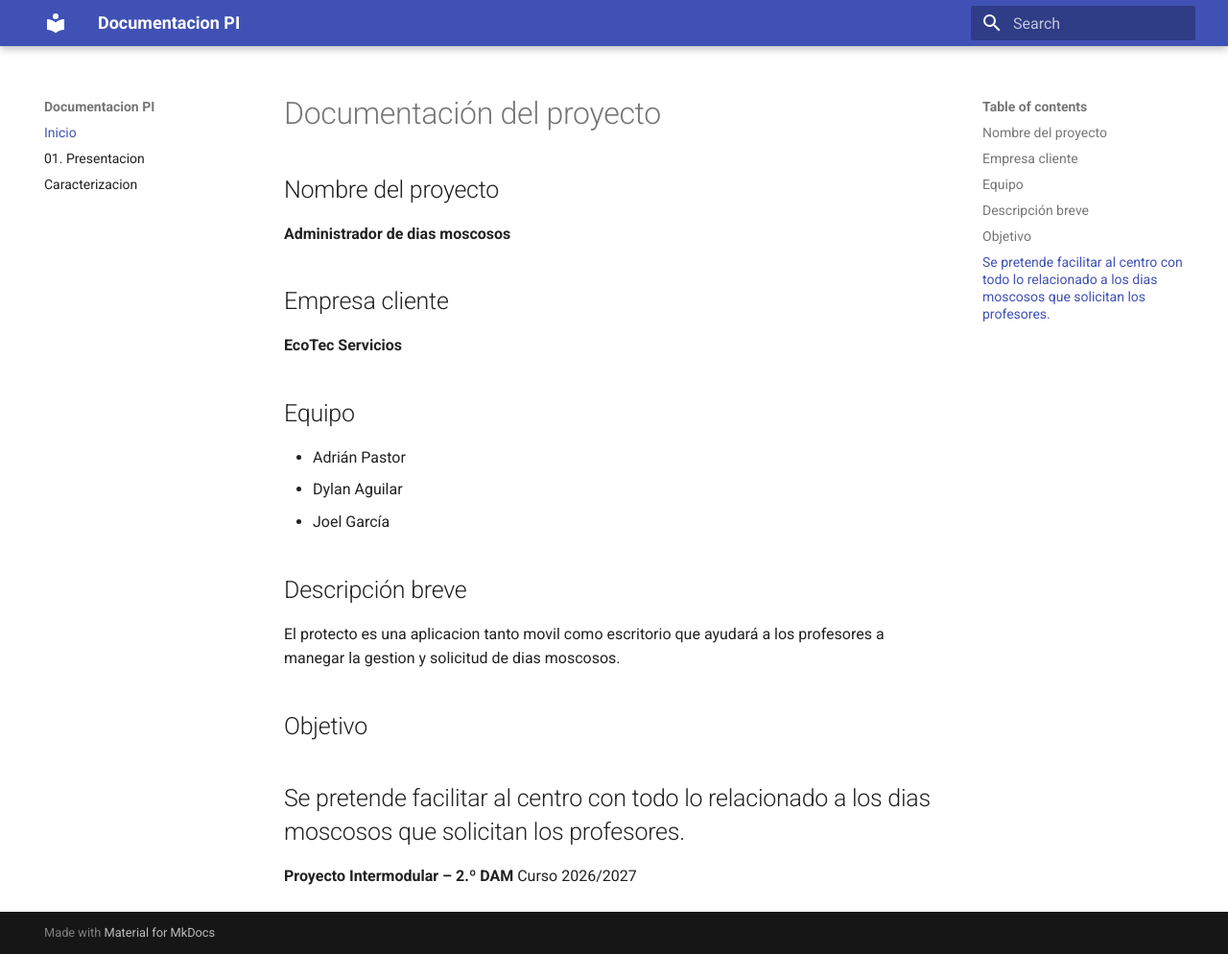
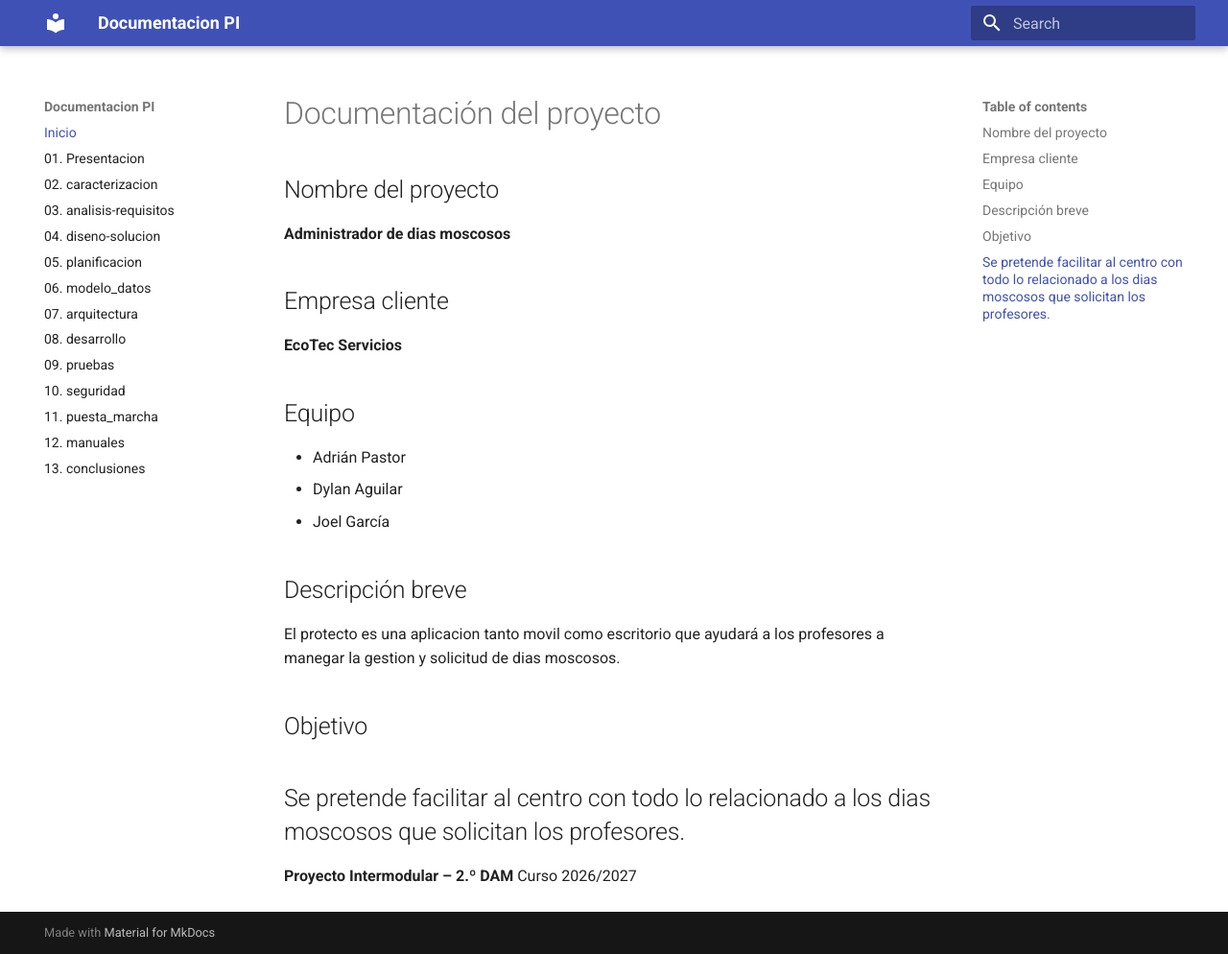
Before and after one commit to adritramfastidio/documentacion-pi, an MkDocs documentation site: the page built from docs/index.md, in a window 1280 px wide and 994 px high. Shown: the whole window at 96% size. Built offline with MkDocs 1.6.1 and Material for MkDocs 9.7.7, drawn with Linux system fonts in a browser that asks for light colours.

Commit message:
estructura entera comlpetada

```diff
--- a/mkdocs.yml
+++ b/mkdocs.yml
@@ -4,4 +4,15 @@ theme:
 nav:
 - Inicio: index.md
 - 01. Presentacion: 01 - presentacion.md
-- Caracterizacion: caracterizacion.md
+- 02. caracterizacion: 02 - caracterizacion.md
+- 03. analisis-requisitos: 03 - analisis-requisitos.md
+- 04. diseno-solucion: 04 - diseno-solucion.md
+- 05. planificacion: 05 - planificacion.md
+- 06. modelo_datos: 06 - modelo_datos
+- 07. arquitectura: 07 - arquitectura.md
+- 08. desarrollo: 08 - desarrollo.md
+- 09. pruebas: 09 - pruebas.md
+- 10. seguridad: 10 - seguridad.md
+- 11. puesta_marcha: 11 - puesta_marcha.md
+- 12. manuales: 12 - manuales.md
+- 13. conclusiones: 13 - conclusiones.md
```
Also changed, not shown: site/01 - presentacion/index.html, site/02 - caracterizacion/index.html, site/03 - analisis-requisitos/index.html, site/04 - diseno-solucion/index.html, site/05 - planificacion/index.html, site/06 - modelo_datos/index.html, site/07 - arquitectura/index.html, site/08 - desarrollo/index.html, site/09 - pruebas/index.html, site/10 - seguridad/index.html, site/11 - puesta_marcha/index.html, site/12 - manuales/index.html, site/13 - conclusiones/index.html, site/404.html, 2 more files.
